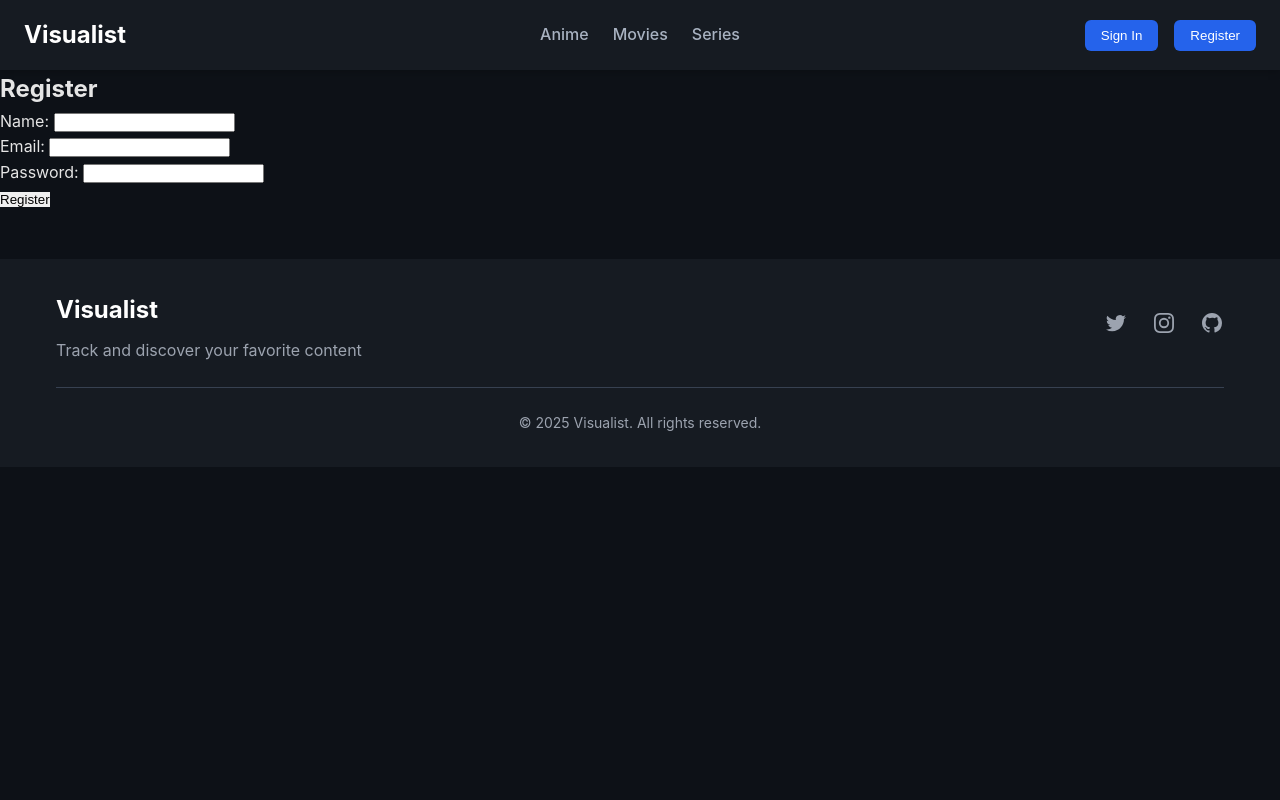
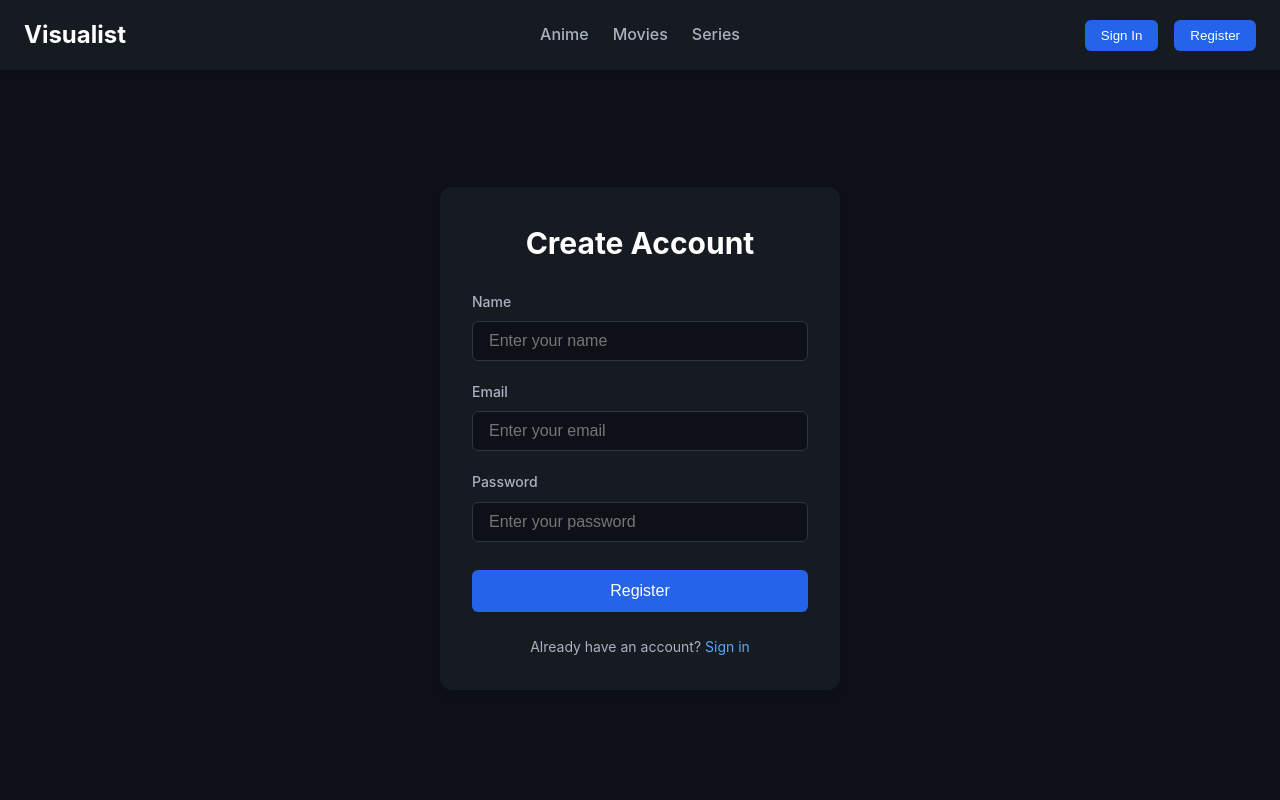
Before and after one commit to UnaiMunoz/Visualist, a React (Vite) app in the folder frontend/: page /register in a window 1280 px wide. Shown: the top 800 px of the page. Built offline with nearby package versions, Linux system fonts and the light colour scheme.

Commit message:
Update Register

```diff
--- a/frontend/src/index.css
+++ b/frontend/src/index.css
@@ -613,7 +613,63 @@ ul {
   color: #88b9ff;
 }
 
-/* Search page */
+/* Register page styles */
+
+.register-container {
+  min-height: calc(100vh - 64px);
+  display: flex;
+  align-items: center;
+  justify-content: center;
+  background-color: #0d1117;
+  padding: 24px;
+}
+
+.register-card {
+  background-color: #161b22;
+  padding: 32px;
+  border-radius: 12px;
+  box-shadow: 0 4px 6px rgba(0, 0, 0, 0.1);
+  width: 100%;
+  max-width: 400px;
+}
+
+.register-title {
+  color: #ffffff;
+  font-size: 1.875rem;
+  font-weight: 700;
+  text-align: center;
+  margin-bottom: 24px;
+}
+
+.register-form {
+  display: flex;
+  flex-direction: column;
+  gap: 20px;
+}
+
+.register-btn {
+  background-color: #2563eb;
+  color: white;
+  padding: 12px;
+  border-radius: 6px;
+  font-weight: 500;
+  font-size: 1rem;
+  transition: background-color 0.2s;
+  margin-top: 8px;
+}
+
+.register-btn:hover {
+  background-color: #1d4ed8;
+}
+
+.register-footer {
+  margin-top: 24px;
+  text-align: center;
+  color: #a8b2c1;
+  font-size: 0.875rem;
+}
+
+/* Search */
 
 .search-container {
   display: flex;
--- a/frontend/src/pages/Register.jsx
+++ b/frontend/src/pages/Register.jsx
@@ -1,5 +1,6 @@
 // src/pages/Register.jsx
 import React, { useState } from 'react';
+import { Link } from 'react-router-dom';
 
 function Register() {
   const [name, setName] = useState('');
@@ -11,6 +12,7 @@ function Register() {
     e.preventDefault();
 
     // Send registration data to the backend
+    try {
       const response = await fetch('http://localhost/register.php', {
         method: 'POST',
         headers: {
@@ -29,39 +31,64 @@ function Register() {
       } else {
         setErrorMessage(result.message);
       }
+    } catch {
+      setErrorMessage('An error occurred. Please try again later.');
+    }
   };
 
   return (
-    <div>
-      <h2>Register</h2>
-      <form onSubmit={handleSubmit}>
-        <div>
-          <label>Name: </label>
+    <div className="register-container">
+      <div className="register-card">
+        <h2 className="register-title">Create Account</h2>
+        <form onSubmit={handleSubmit} className="register-form">
+          <div className="form-group">
+            <label htmlFor="name" className="form-label">Name</label>
             <input
+              id="name"
               type="text"
+              className="form-input"
               value={name}
               onChange={(e) => setName(e.target.value)}
+              placeholder="Enter your name"
+              required
             />
           </div>
-        <div>
-          <label>Email: </label>
+          <div className="form-group">
+            <label htmlFor="email" className="form-label">Email</label>
             <input
+              id="email"
               type="email"
+              className="form-input"
               value={email}
               onChange={(e) => setEmail(e.target.value)}
+              placeholder="Enter your email"
+              required
             />
           </div>
-        <div>
-          <label>Password: </label>
+          <div className="form-group">
+            <label htmlFor="password" className="form-label">Password</label>
             <input
+              id="password"
               type="password"
+              className="form-input"
               value={password}
               onChange={(e) => setPassword(e.target.value)}
+              placeholder="Enter your password"
+              required
             />
           </div>
-        {errorMessage && <p style={{ color: 'red' }}>{errorMessage}</p>}
-        <button type="submit">Register</button>
+          {errorMessage && <p className="form-error">{errorMessage}</p>}
+          <button type="submit" className="register-btn">
+            Register
+          </button>
         </form>
+        <div className="register-footer">
+          Already have an account?{' '}
+          <Link to="/login" className="login-link">
+            Sign in
+          </Link>
+        </div>
+      </div>
     </div>
   );
 }
```
Lines whose indentation alone changed are shown as unchanged.
